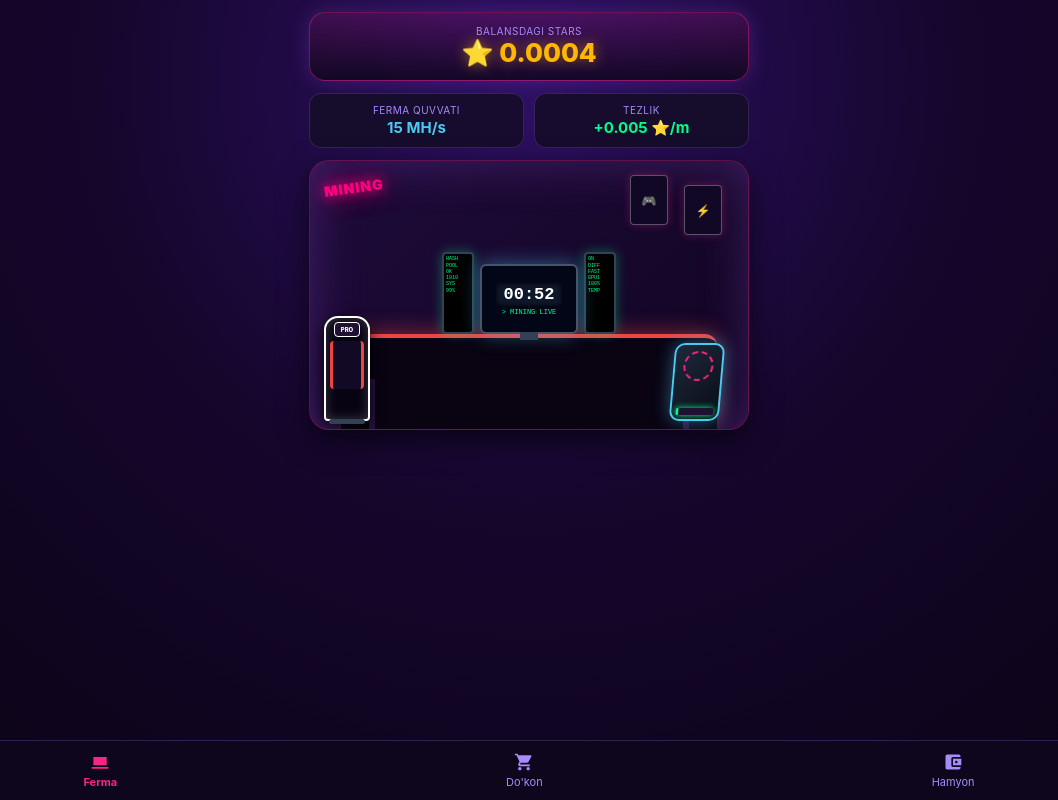
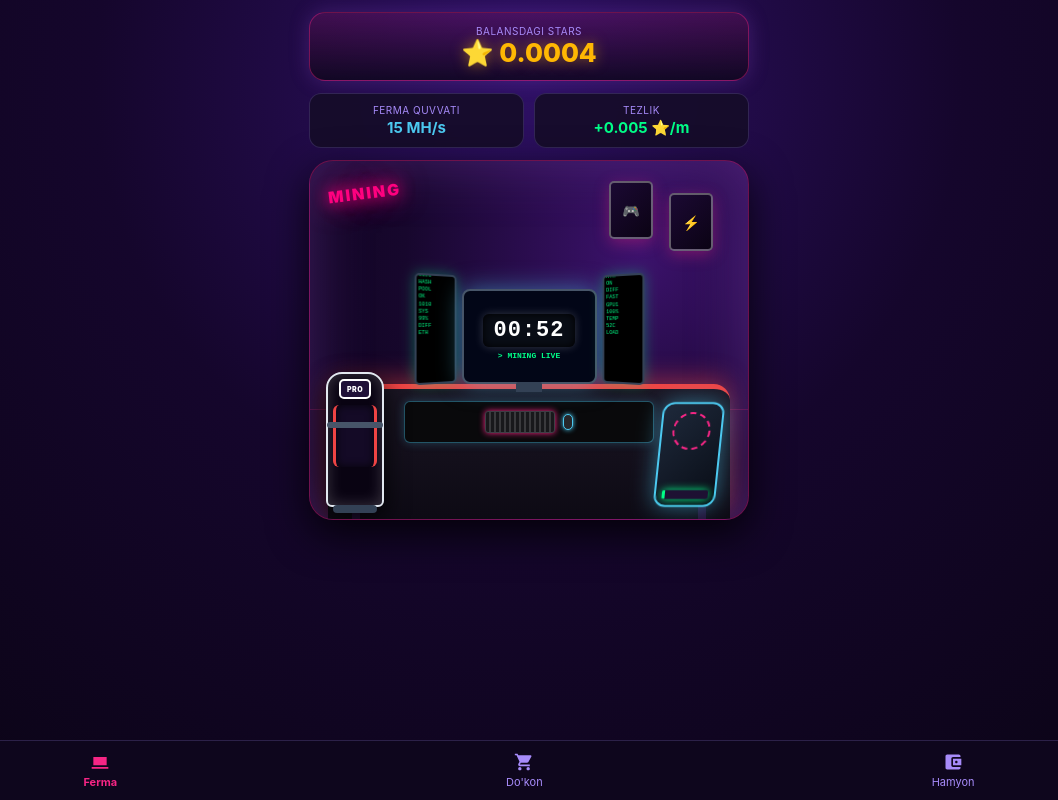
Before and after one commit to kodirovdurbek/telegram-mining, a website: page index.html in a window 1280 px wide. Shown: the whole page, without its empty margins (111-1169 px from the left). Drawn offline with Linux system fonts and the light colour scheme.

Commit message:
Update title and enhance gamer room design

```diff
--- a/index.html
+++ b/index.html
@@ -3,7 +3,7 @@
 <head>
     <meta charset="UTF-8">
     <meta name="viewport" content="width=device-width, initial-scale=1.0, user-scalable=no">
-    <title>Gamer Mining Room</title>
+    <title>Realistic Gamer Mining Setup</title>
     <script src="https://telegram.org/js/telegram-web-app.js"></script>
     <style>
         :root {
@@ -30,7 +30,6 @@
             min-height: 100vh;
         }
 
-        /* Yuqori Balans */
         .balance-chip {
             width: 100%; max-width: 440px; text-align: center;
             background: linear-gradient(180deg, rgba(247, 37, 133, 0.15) 0%, rgba(15, 7, 30, 0.85) 100%);
@@ -53,117 +52,162 @@
         .stat-val { font-size: 15px; font-weight: 700; color: var(--neon-blue); margin-top: 2px; }
 
         /* ========================================================
-           SURATDAGI REALISTIK GAMER ROOM (YANGILANGAN DIZAYN)
+           KATTALASHTIRILGAN REALISTIK 3D GAMER ROOM
            ======================================================== */
         .room-scene {
-            width: 100%; height: 270px; position: relative;
-            background: linear-gradient(135deg, #1f0b3b 0%, #100521 100%);
-            border-radius: 20px; border: 1.5px solid rgba(247, 37, 133, 0.35);
-            overflow: hidden; box-shadow: 0 10px 30px rgba(0,0,0,0.6), inset 0 0 50px rgba(157, 78, 221, 0.3);
+            width: 100%; height: 360px; position: relative;
+            background: radial-gradient(circle at 75% 25%, #3c126d 0%, #17072d 55%, #0d041c 100%);
+            border-radius: 24px; border: 1.5px solid rgba(247, 37, 133, 0.4);
+            overflow: hidden; box-shadow: 0 14px 40px rgba(0,0,0,0.8), inset 0 0 60px rgba(157, 78, 221, 0.35);
             display: flex; justify-content: center; align-items: flex-end; margin-bottom: 14px;
+            perspective: 800px;
         }
 
-        /* Devordagi neon yozuv va plakatlar */
+        /* Yog'och pol (Suratdagi laminat) */
+        .floor-wood {
+            position: absolute; bottom: 0; left: 0; right: 0; height: 110px;
+            background: linear-gradient(180deg, #12071a 0%, #08030d 100%);
+            background-image: repeating-linear-gradient(90deg, transparent 0, transparent 40px, rgba(255,255,255,0.02) 40px, rgba(255,255,255,0.02) 41px);
+            border-top: 1px solid rgba(247, 37, 133, 0.2);
+        }
+
+        /* Devordagi neon & san'at plakatlari */
         .wall-neon-sign {
-            position: absolute; top: 18px; left: 14px;
-            color: #ff007f; font-weight: 900; font-size: 14px; text-shadow: 0 0 12px #ff007f, 0 0 25px #ff007f;
-            transform: rotate(-8deg); letter-spacing: 1px;
+            position: absolute; top: 22px; left: 18px;
+            color: #ff007f; font-weight: 900; font-size: 16px; text-shadow: 0 0 15px #ff007f, 0 0 30px #ff007f;
+            transform: rotate(-7deg); letter-spacing: 2px;
         }
         .wall-poster {
-            position: absolute; width: 38px; height: 50px;
-            background: #110826; border: 1.5px solid rgba(255,255,255,0.3); border-radius: 4px;
-            box-shadow: 0 0 10px rgba(247,37,133,0.3); display: flex; align-items: center; justify-content: center; font-size: 12px;
+            position: absolute; width: 44px; height: 58px;
+            background: linear-gradient(135deg, #1b0933, #0b0314);
+            border: 2px solid rgba(255,255,255,0.35); border-radius: 5px;
+            box-shadow: 0 4px 15px rgba(247,37,133,0.35); display: flex; align-items: center; justify-content: center; font-size: 14px;
         }
 
-        /* Kreslo */
-        .gamer-chair {
-            position: absolute; bottom: 8px; left: 14px; width: 46px; height: 105px;
-            background: #080312; border: 2px solid #fff; border-radius: 14px 14px 4px 4px;
-            box-shadow: inset 0 0 12px rgba(255,255,255,0.2), 0 5px 15px rgba(0,0,0,0.85);
-            z-index: 6; display: flex; flex-direction: column; align-items: center;
-        }
-        .chair-headrest {
-            width: 26px; height: 15px; background: #1e1133; border: 1.5px solid #fff; border-radius: 4px; margin-top: 4px;
-            font-size: 6px; color: #fff; text-align: center; line-height: 13px; font-weight: 800;
-        }
-        .chair-body {
-            width: 34px; height: 48px; background: #120924; border-radius: 4px; margin-top: 4px;
-            border-left: 3px solid #ef4444; border-right: 3px solid #ef4444;
-        }
-        .chair-base {
-            position: absolute; bottom: -5px; width: 36px; height: 5px; background: #334155; border-radius: 3px;
-        }
-
-        /* Stol (Qizil qirrali gamer desk) */
+        /* Gamer Stoli (Kattaroq, massiv va qizil neon qirrali) */
         .gamer-desk {
-            position: absolute; bottom: 0; width: 86%; height: 95px;
-            background: #090312; border-top: 4px solid #ef4444;
-            box-shadow: 0 -4px 20px rgba(239, 68, 68, 0.4);
-            border-radius: 12px 12px 0 0;
+            position: absolute; bottom: 0; width: 92%; height: 135px;
+            background: linear-gradient(180deg, #1a1523 0%, #0d0a14 100%);
+            border-top: 5px solid #ef4444;
+            box-shadow: 0 -6px 25px rgba(239, 68, 68, 0.45);
+            border-radius: 16px 16px 0 0;
             display: flex; justify-content: center;
         }
         .desk-legs {
-            position: absolute; bottom: 0; width: 85%; height: 50px;
-            border-left: 6px solid #27123d; border-right: 6px solid #27123d;
+            position: absolute; bottom: 0; width: 88%; height: 75px;
+            border-left: 8px solid #221035; border-right: 8px solid #221035;
         }
 
-        /* 3 talik monitor setupi */
+        /* Stol ustidagi jihozlar: Katta mousepad, klaviatura va sichqoncha */
+        .desk-mat {
+            position: absolute; top: 12px; width: 62%; height: 42px;
+            background: #09090b; border: 1.5px solid rgba(76, 201, 240, 0.4);
+            border-radius: 6px; box-shadow: 0 0 10px rgba(76, 201, 240, 0.25);
+            display: flex; align-items: center; justify-content: center; gap: 8px;
+        }
+        .desk-keyboard {
+            width: 70px; height: 22px; background: #18181b; border: 1px solid #3f3f46;
+            border-radius: 3px; box-shadow: 0 0 6px var(--neon-pink);
+            background-image: repeating-linear-gradient(90deg, transparent, transparent 3px, rgba(255,255,255,0.15) 3px, rgba(255,255,255,0.15) 5px);
+        }
+        .desk-mouse {
+            width: 10px; height: 16px; background: #27272a; border-radius: 5px;
+            border: 1px solid var(--neon-blue); box-shadow: 0 0 5px var(--neon-blue);
+        }
+
+        /* 3D MONITORLAR SETUP'I */
         .triple-monitors {
-            position: absolute; bottom: 95px; width: 100%;
-            display: flex; justify-content: center; align-items: flex-end; gap: 6px;
+            position: absolute; bottom: 135px; width: 100%;
+            display: flex; justify-content: center; align-items: flex-end; gap: 4px;
             z-index: 5;
         }
-        .vert-monitor {
-            width: 32px; height: 82px; background: #000;
-            border: 2px solid #334155; border-radius: 4px;
-            padding: 3px 2px; overflow: hidden;
-            box-shadow: 0 0 12px rgba(0, 255, 136, 0.35);
+        /* Chap monitor (ichkariga burilgan 3D) */
+        .vert-monitor.left {
+            width: 44px; height: 110px; background: #000;
+            border: 2px solid #334155; border-radius: 5px;
+            padding: 4px 2px; overflow: hidden;
+            box-shadow: 0 0 14px rgba(0, 255, 136, 0.35);
+            transform: perspective(300px) rotateY(18deg);
+        }
+        /* O'ng monitor (ichkariga burilgan 3D) */
+        .vert-monitor.right {
+            width: 44px; height: 110px; background: #000;
+            border: 2px solid #334155; border-radius: 5px;
+            padding: 4px 2px; overflow: hidden;
+            box-shadow: 0 0 14px rgba(0, 255, 136, 0.35);
+            transform: perspective(300px) rotateY(-18deg);
         }
         .matrix-code {
-            font-size: 5px; line-height: 1.25; color: var(--neon-green); font-family: monospace;
+            font-size: 5.5px; line-height: 1.3; color: var(--neon-green); font-family: monospace;
             animation: scrollMatrix 3s linear infinite;
         }
-        @keyframes scrollMatrix { 0% { transform: translateY(0); } 100% { transform: translateY(-10px); } }
+        @keyframes scrollMatrix { 0% { transform: translateY(0); } 100% { transform: translateY(-12px); } }
 
+        /* Asosiy markaziy monitor */
         .center-monitor {
-            width: 98px; height: 70px; background: #020617;
-            border: 2px solid #475569; border-radius: 6px;
-            box-shadow: 0 0 20px rgba(76, 201, 240, 0.45);
+            width: 135px; height: 95px; background: #020617;
+            border: 2.5px solid #475569; border-radius: 8px;
+            box-shadow: 0 0 25px rgba(76, 201, 240, 0.5);
             display: flex; flex-direction: column; align-items: center; justify-content: center;
             position: relative;
         }
         .monitor-stand {
-            position: absolute; bottom: -8px; width: 18px; height: 8px; background: #334155;
+            position: absolute; bottom: -10px; width: 26px; height: 10px; background: #334155;
+            border-radius: 2px 2px 0 0;
         }
         .flip-clock {
-            font-size: 17px; font-weight: 800; font-family: monospace;
-            background: #0f172a; padding: 2px 7px; border-radius: 4px; color: #fff;
-            box-shadow: inset 0 0 5px #000; margin-bottom: 2px;
+            font-size: 22px; font-weight: 900; font-family: monospace;
+            background: #090d16; padding: 4px 10px; border-radius: 6px; color: #fff;
+            box-shadow: inset 0 0 8px #000, 0 0 10px rgba(255,255,255,0.2); margin-bottom: 4px;
+            letter-spacing: 1px;
         }
         .mining-live-badge {
-            font-size: 7px; color: var(--neon-green); font-family: monospace;
+            font-size: 8px; color: var(--neon-green); font-family: monospace; font-weight: 700;
             animation: blink 1s infinite alternate;
         }
         @keyframes blink { 0% { opacity: 0.3; } 100% { opacity: 1; } }
 
-        /* Stol ostidagi og'ma futuristik korpus (PC) */
+        /* Realistik Gamer Kreslosi (Suratdagi sifat va burchak) */
+        .gamer-chair {
+            position: absolute; bottom: 12px; left: 16px; width: 58px; height: 135px;
+            background: #090312; border: 2.5px solid #e2e8f0; border-radius: 16px 16px 6px 6px;
+            box-shadow: inset 0 0 15px rgba(255,255,255,0.2), 0 10px 25px rgba(0,0,0,0.9);
+            z-index: 7; display: flex; flex-direction: column; align-items: center;
+        }
+        .chair-headrest {
+            width: 32px; height: 20px; background: #201138; border: 2px solid #fff; border-radius: 5px; margin-top: 5px;
+            font-size: 7px; color: #fff; text-align: center; line-height: 17px; font-weight: 900; letter-spacing: 0.5px;
+        }
+        .chair-body {
+            width: 44px; height: 62px; background: #140a26; border-radius: 6px; margin-top: 6px;
+            border-left: 3.5px solid #ef4444; border-right: 3.5px solid #ef4444;
+            box-shadow: inset 0 0 8px rgba(0,0,0,0.8);
+        }
+        .chair-armrests {
+            position: absolute; top: 48px; width: 56px; height: 6px; background: #475569; border-radius: 3px;
+        }
+        .chair-base {
+            position: absolute; bottom: -8px; width: 44px; height: 8px; background: #334155; border-radius: 4px;
+        }
+
+        /* Stol ostidagi og'ma futuristik keys (Suratdagi korpus) */
         .futuristic-pc {
-            position: absolute; bottom: 8px; right: 26px; width: 50px; height: 78px;
+            position: absolute; bottom: 12px; right: 28px; width: 62px; height: 105px;
             background: linear-gradient(135deg, #1e293b 0%, #090d16 100%);
-            border: 2px solid var(--neon-blue); border-radius: 10px;
-            box-shadow: 0 0 18px rgba(76, 201, 240, 0.45);
-            transform: skewX(-5deg); z-index: 6; padding: 4px;
+            border: 2px solid var(--neon-blue); border-radius: 12px;
+            box-shadow: 0 0 22px rgba(76, 201, 240, 0.5);
+            transform: skewX(-6deg); z-index: 7; padding: 6px;
             display: flex; flex-direction: column; justify-content: space-between;
         }
         .case-cooler {
-            width: 30px; height: 30px; border-radius: 50%; border: 2px dashed var(--neon-pink);
+            width: 38px; height: 38px; border-radius: 50%; border: 2.5px dashed var(--neon-pink);
             margin: 2px auto; animation: spin 0.8s linear infinite;
         }
         @keyframes spin { 100% { transform: rotate(360deg); } }
-        .gpu-rack { display: flex; flex-direction: column; gap: 3px; }
+        .gpu-rack { display: flex; flex-direction: column; gap: 4px; }
         .gpu-slot {
-            width: 100%; height: 7px; background: #1e1133; border-left: 3px solid var(--neon-green);
-            box-shadow: 0 0 6px var(--neon-green); border-radius: 2px;
+            width: 100%; height: 9px; background: #1e1133; border-left: 3.5px solid var(--neon-green);
+            box-shadow: 0 0 8px var(--neon-green); border-radius: 2px;
         }
 
         /* ========================================================
@@ -262,13 +306,13 @@
 </head>
 <body>
 
-    <!-- Doimiy Balans -->
+    <!-- Balans -->
     <div class="balance-chip">
         <div class="stat-label">Balansdagi Stars</div>
         <h2>⭐ <span id="stars-balance">0.0000</span></h2>
     </div>
 
-    <!-- 1-BO'LIM: SURATDAGI YANGILANGAN GAMER ROOM -->
+    <!-- 1-BO'LIM: KATTALASHTIRILGAN VA 3D REALISTIK SETUP -->
     <div id="tab-farm" class="tab-content active">
         <div class="top-stats">
             <div class="stat-badge">
@@ -282,38 +326,47 @@
         </div>
 
         <div class="room-scene">
+            <!-- Pol qatlami -->
+            <div class="floor-wood"></div>
+
+            <!-- Devor chiroqlari va dekoratsiya -->
             <div class="wall-neon-sign">MINING</div>
-            <div class="wall-poster" style="top:14px; right:80px;">🎮</div>
-            <div class="wall-poster" style="top:24px; right:26px;">⚡️</div>
+            <div class="wall-poster" style="top:20px; right:95px;">🎮</div>
+            <div class="wall-poster" style="top:32px; right:35px;">⚡️</div>
 
-            <!-- Suratdagi 3 talik monitor -->
+            <!-- 3D 3 talik monitorlar -->
             <div class="triple-monitors">
-                <div class="vert-monitor">
-                    <div class="matrix-code">0101<br>HASH<br>POOL<br>OK<br>1010<br>SYS<br>99%</div>
+                <div class="vert-monitor left">
+                    <div class="matrix-code">0101<br>HASH<br>POOL<br>OK<br>1010<br>SYS<br>99%<br>DIFF<br>ETH</div>
                 </div>
                 <div class="center-monitor">
                     <div class="flip-clock" id="live-clock">08:31</div>
                     <div class="mining-live-badge">> MINING LIVE</div>
                     <div class="monitor-stand"></div>
                 </div>
-                <div class="vert-monitor">
-                    <div class="matrix-code">RTX<br>ON<br>DIFF<br>FAST<br>GPU1<br>100%<br>TEMP</div>
+                <div class="vert-monitor right">
+                    <div class="matrix-code">RTX<br>ON<br>DIFF<br>FAST<br>GPU1<br>100%<br>TEMP<br>52C<br>LOAD</div>
                 </div>
             </div>
 
-            <!-- Suratdagi Gamer Kreslosi -->
+            <!-- Gamer Kreslosi -->
             <div class="gamer-chair">
                 <div class="chair-headrest">PRO</div>
+                <div class="chair-armrests"></div>
                 <div class="chair-body"></div>
                 <div class="chair-base"></div>
             </div>
 
-            <!-- Suratdagi Qizil chiziqli Stol -->
+            <!-- Katta Gamer Stoli -->
             <div class="gamer-desk">
+                <div class="desk-mat">
+                    <div class="desk-keyboard"></div>
+                    <div class="desk-mouse"></div>
+                </div>
                 <div class="desk-legs"></div>
             </div>
 
-            <!-- Suratdagi Og'ma Futuristik Keys -->
+            <!-- Stol ostidagi og'ma keys -->
             <div class="futuristic-pc">
                 <div class="case-cooler"></div>
                 <div class="gpu-rack" id="gpu-visual-rack"></div>
@@ -485,7 +538,6 @@
             localStorage.setItem('bonus_received', 'true');
         }
 
-        // Jonli raqamli soat
         function updateClock() {
             const now = new Date();
             const h = String(now.getHours()).padStart(2, '0');
```
